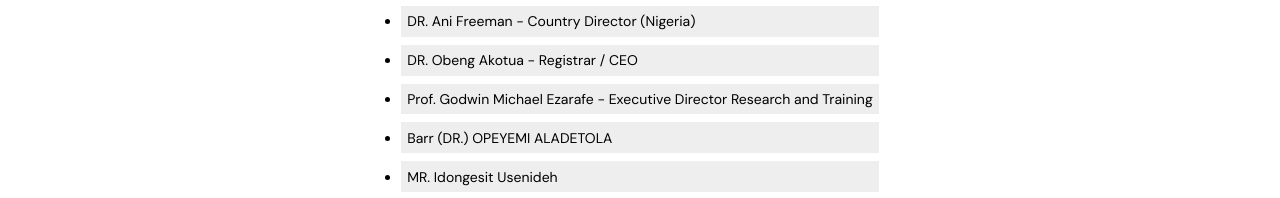
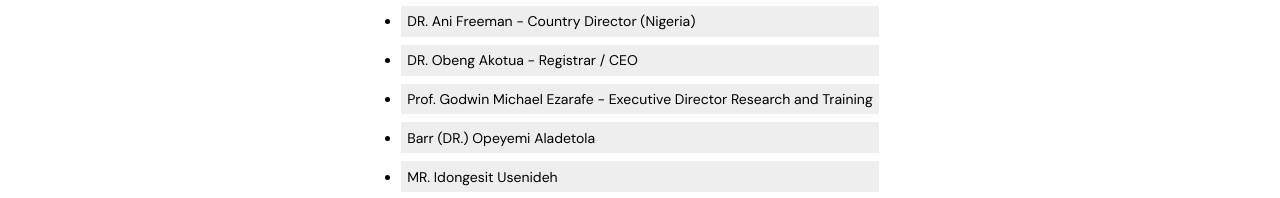
Before and after one commit to cipher-d-dev/isbmpa, a React (Vite) app: page / in a window 1280 px wide. Shown: the part 3040-3238 px from the top of the page. Built offline with nearby package versions, Linux system fonts and the light colour scheme.

Commit message:
updating awardees

```diff
--- a/src/pages/Home.tsx
+++ b/src/pages/Home.tsx
@@ -145,7 +145,7 @@ const Home: React.FC = () => {
           <li>DR. Ani Freeman - Country Director (Nigeria)</li>
           <li>DR. Obeng Akotua - Registrar / CEO</li>
           <li>Prof. Godwin Michael Ezarafe - Executive Director Research and Training</li>
-          <li>Barr (DR.) OPEYEMI ALADETOLA</li>
+          <li>Barr (DR.) Opeyemi Aladetola</li>
           <li>MR. Idongesit Usenideh</li>
           <li>MS. Precious Freeman</li>
           <li>REV (DR) James Avelji</li>
--- a/src/pages/OurTeam.tsx
+++ b/src/pages/OurTeam.tsx
@@ -18,7 +18,7 @@ const OurTeam: React.FC = () => {
           <li>DR. Ani Freeman - Country Director (Nigeria)</li>
           <li>DR. Obeng Akotua - Registrar / CEO</li>
           <li>Prof. Godwin Michael Ezarafe - Executive Director Research and Training</li>
-          <li>Barr (DR.) OPEYEMI ALADETOLA</li>
+          <li>Barr (DR.) Opeyemi Aladetola</li>
           <li>MR. Idongesit Usenideh</li>
           <li>MS. Precious Freeman</li>
           <li>REV (DR) James Avelji</li>
```
